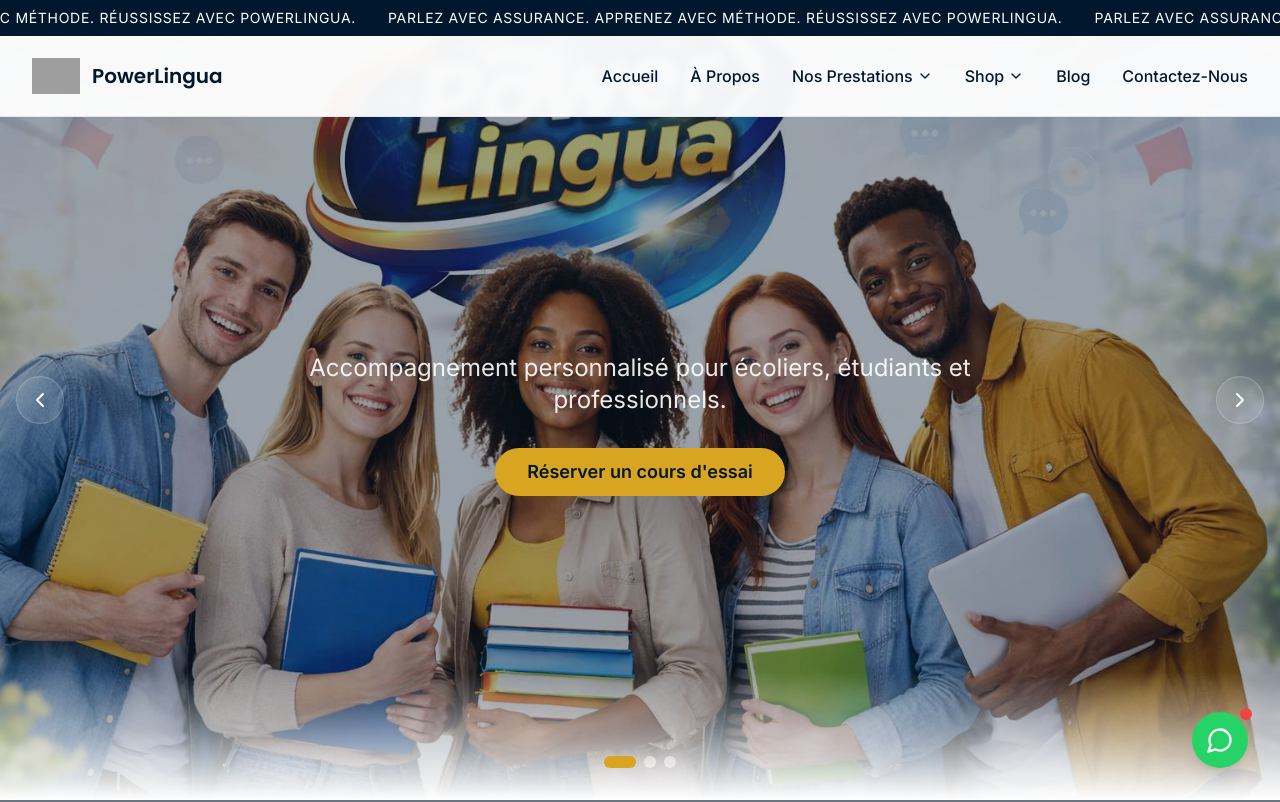
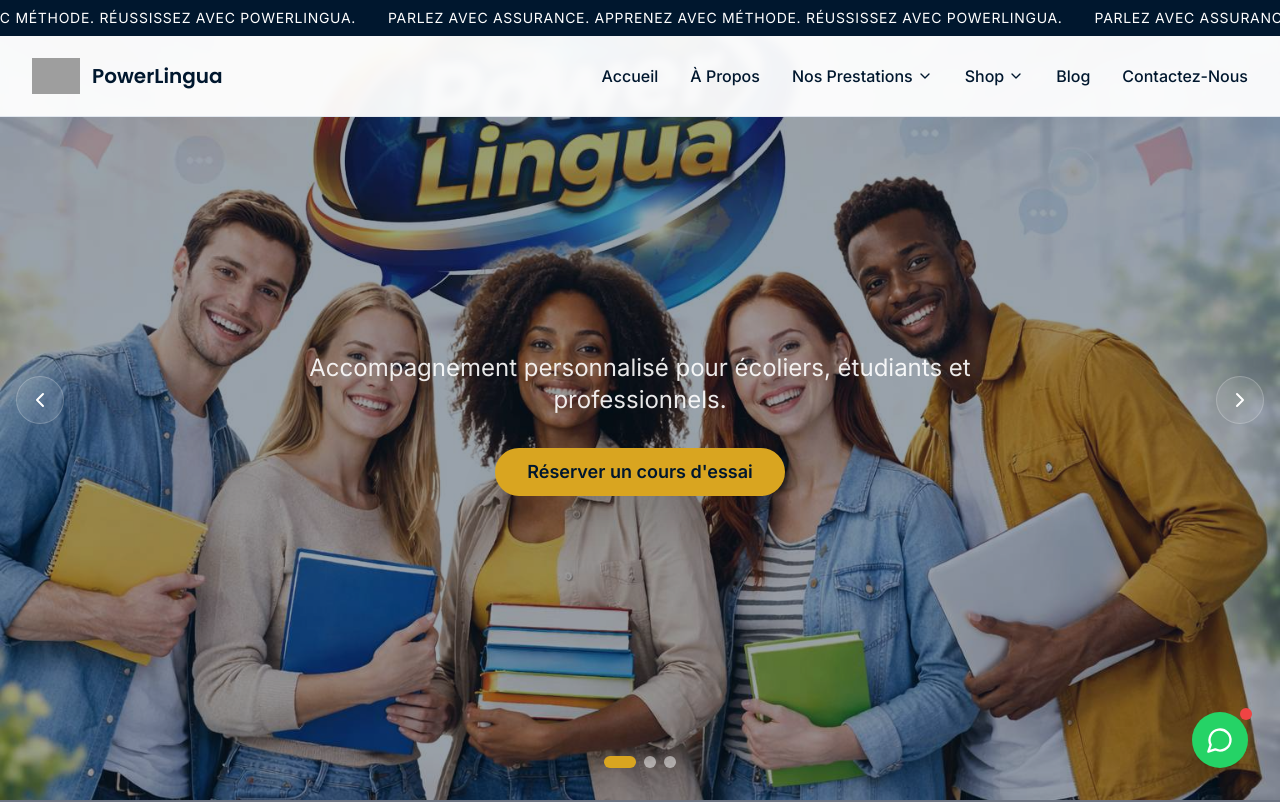
Before and after one commit to travelopportunities07-bot/sg-91c3514d-6c1c-4687-9189-9ab9e95859d6-1792160597, a Next.js app: page / in a window 1280 px wide. Shown: the top 802 px of the page. Built offline with nearby package versions, Linux system fonts and the light colour scheme; grey boxes are pictures that could not be loaded.

Commit message:
style(ui): remove hero section bottom blur gradient

```diff
--- a/src/components/HeroSection.tsx
+++ b/src/components/HeroSection.tsx
@@ -94,8 +94,6 @@ export function HeroSection() {
           </div>
         </div>
       </div>
-
-      <div className="absolute bottom-0 left-0 right-0 h-32 bg-gradient-to-t from-white to-transparent"></div>
     </section>
   );
 }
```
